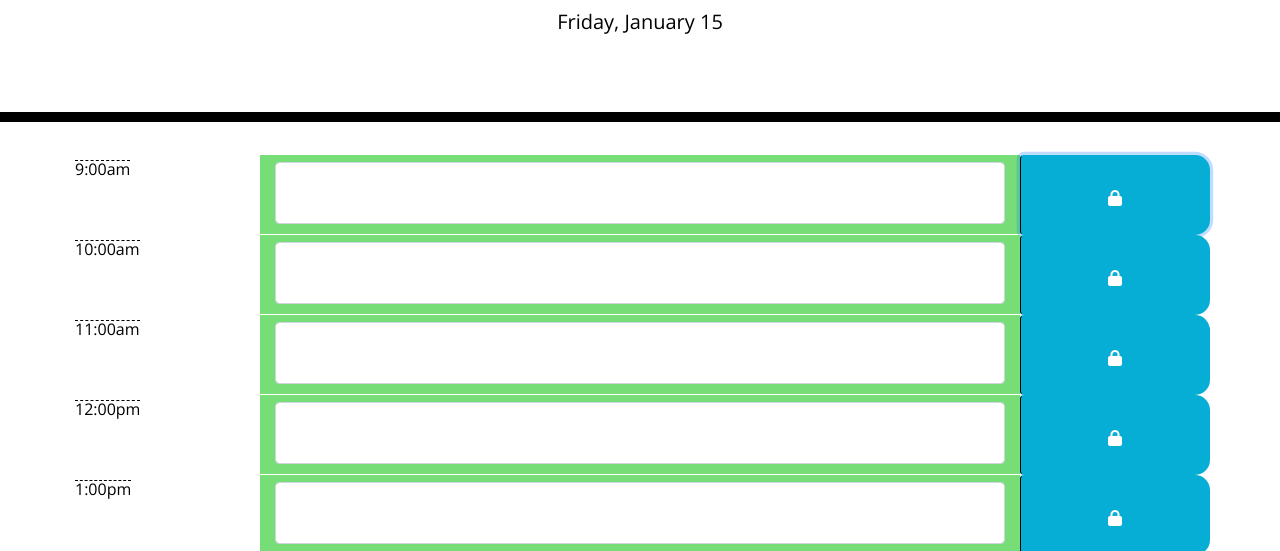
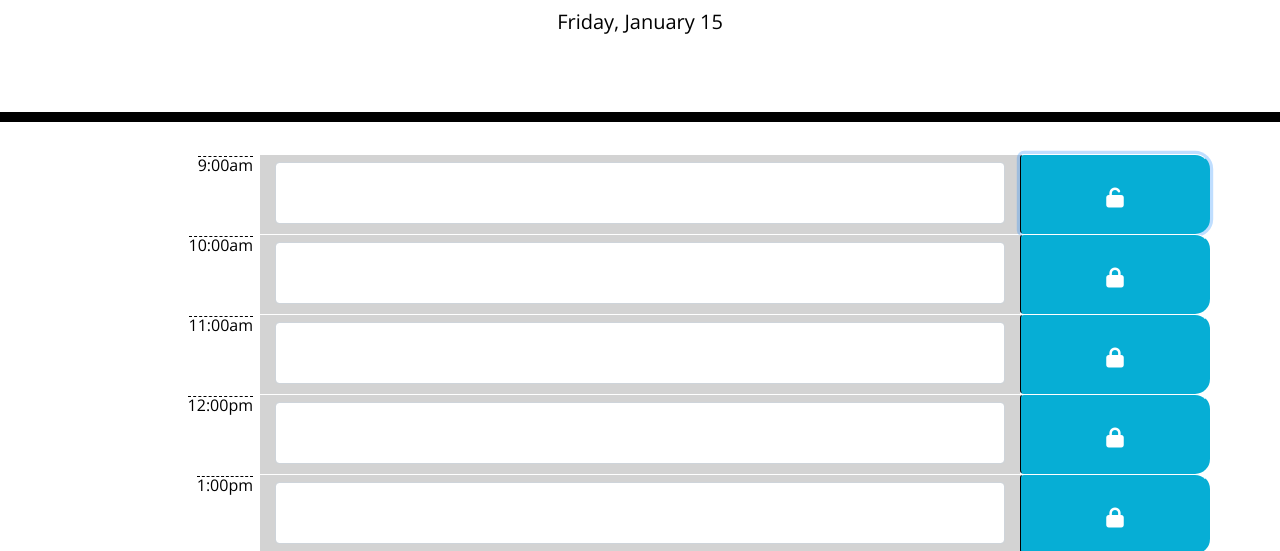
Before and after one commit to Jpeyton-hub/Interactive_Day_Planner, a plain HTML site: page index.html in a window 1280 px wide. Both pictures are taken after a click on the button 1115 px from the left and 377 px from the top of the page. Shown: the part 182-733 px from the top of the page. Drawn offline with nearby package versions, Linux system fonts and the light colour scheme.

Commit message:
added event listeners for the btn clicks so they change the image in the button

```diff
--- a/script.js
+++ b/script.js
@@ -9,10 +9,23 @@ for (let i = 0; i < descArr.length; i++) {
     if (descArr[i].dataset.time == currentHour) {
         descArr[i].classList.add('present')
     }
-    else if (descArr[i] > currentHour) {
+    else if (parseInt(descArr[i].dataset.time) > currentHour) {
         descArr[i].classList.add('future')
     }
-    else if (descArr[i] < currentHour) {
+    else if (parseInt(descArr[i].dataset.time) < currentHour) {
+        descArr[i].classList.remove('future')
+        descArr[i].classList.remove('present')
         descArr[i].classList.add('past')
     }
 }
+
+$('.saveBtn').on('click', function() {
+    $(this).toggleClass('activeBtn');
+    $(this).children()[0].setAttribute('class', 'fa fa-unlock');
+    $(this).toggleClass('saveBtn');
+    $('.activeBtn').one('click', function() {
+        $(this).children()[0].setAttribute('class', 'fa fa-lock');
+        $(this).toggleClass('activeBtn');
+        $(this).toggleClass('saveBtn');
+    });
+});
--- a/style.css
+++ b/style.css
@@ -12,7 +12,6 @@ body {
     color: #000000;
     border-left: 1px solid black;
     margin-top: -25px;
-
   }
 
   .jumbotron {
@@ -27,14 +26,12 @@ body {
   .description{
     white-space: pre-wrap;
     height: 100%;
-
-
   }
 
   .time-block{
     display: flex;
     padding: 5px;
-    text-align: right;
+    justify-content: end;
     border-radius: 15px;
     height: 100%;
   }
@@ -47,10 +44,12 @@ body {
 
   .hour {
     position: relative;
-    margin-top: 0;
+    margin-top: -4px;
     background-color: #ffffff;
     color: #000000;
     border-top: 1px dashed #000000;
+    margin-right: 2px;
+    margin-left: auto;
   }
 
   .past {
@@ -78,19 +77,46 @@ body {
     height: 100%;
     width: 100%;
     padding: 10px;
+    border-top: 1px solid white;
     border-left: 1px solid black;
     border-top-right-radius: 15px;
     border-bottom-right-radius: 15px;
     background-color: #06AED5;
     color: white;
-    margin-top: -32px;
+    margin-top: -33px;
   }
 
   .saveBtn i {
     margin-top: 10px;
+    cursor: pointer;
+    font-size: 20px;
   }
 
-  .saveBtn i:hover {
-    font-size: 20px;
+  .saveBtn:hover {
+    font-size: 40px;
     transition: all .3s ease-in-out;
   }
+
+  .activeBtn {
+    height: 100%;
+    width: 100%;
+    padding: 10px;
+    border-top: 1px solid white;
+    border-left: 1px solid black;
+    border-top-right-radius: 15px;
+    border-bottom-right-radius: 15px;
+    background-color: #06AED5;
+    color: white;
+    margin-top: -33px;
+  }
+
+  .activeBtn i {
+    margin-top: 10px;
+    cursor: pointer;
+    font-size: 20px;
+  }
+
+  .activeBtn:hover {
+    font-size: 40px;
+    transition: all .3s ease-in-out;
+  }
```
